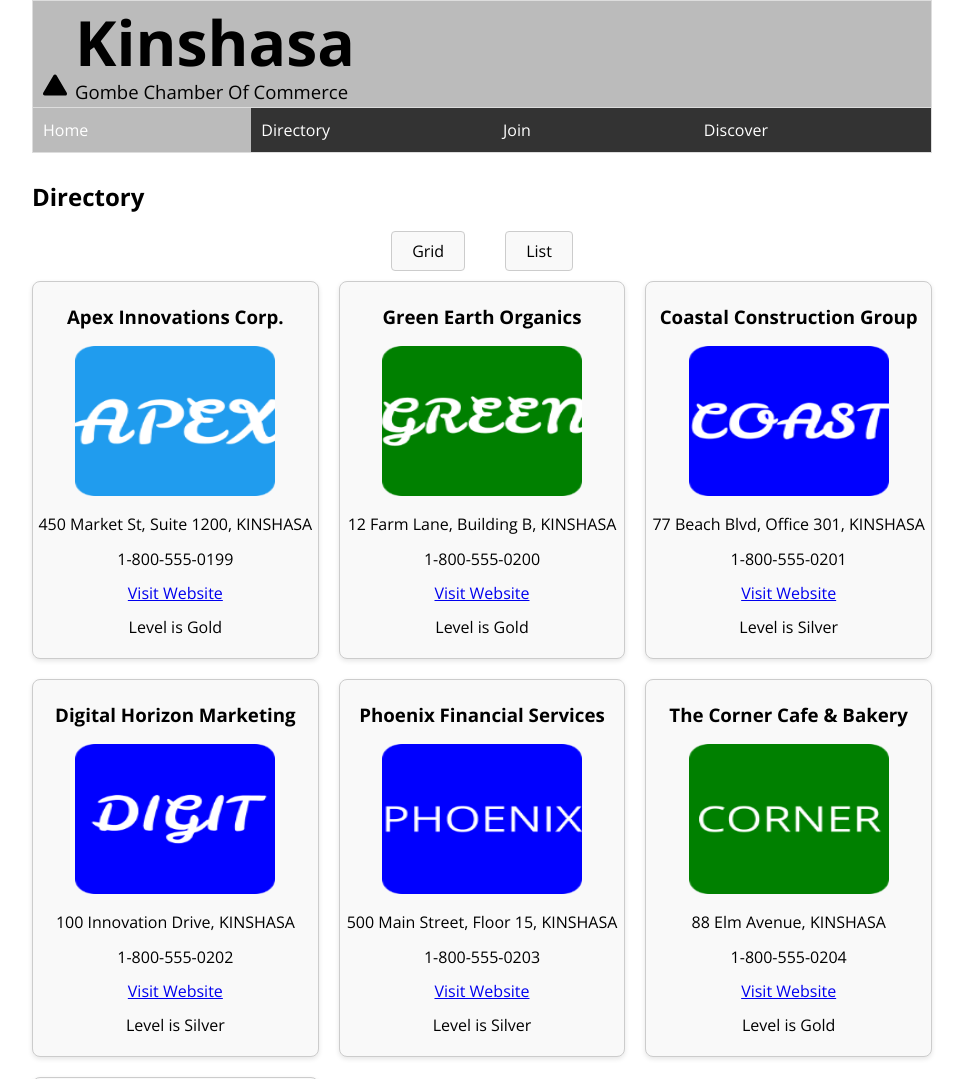
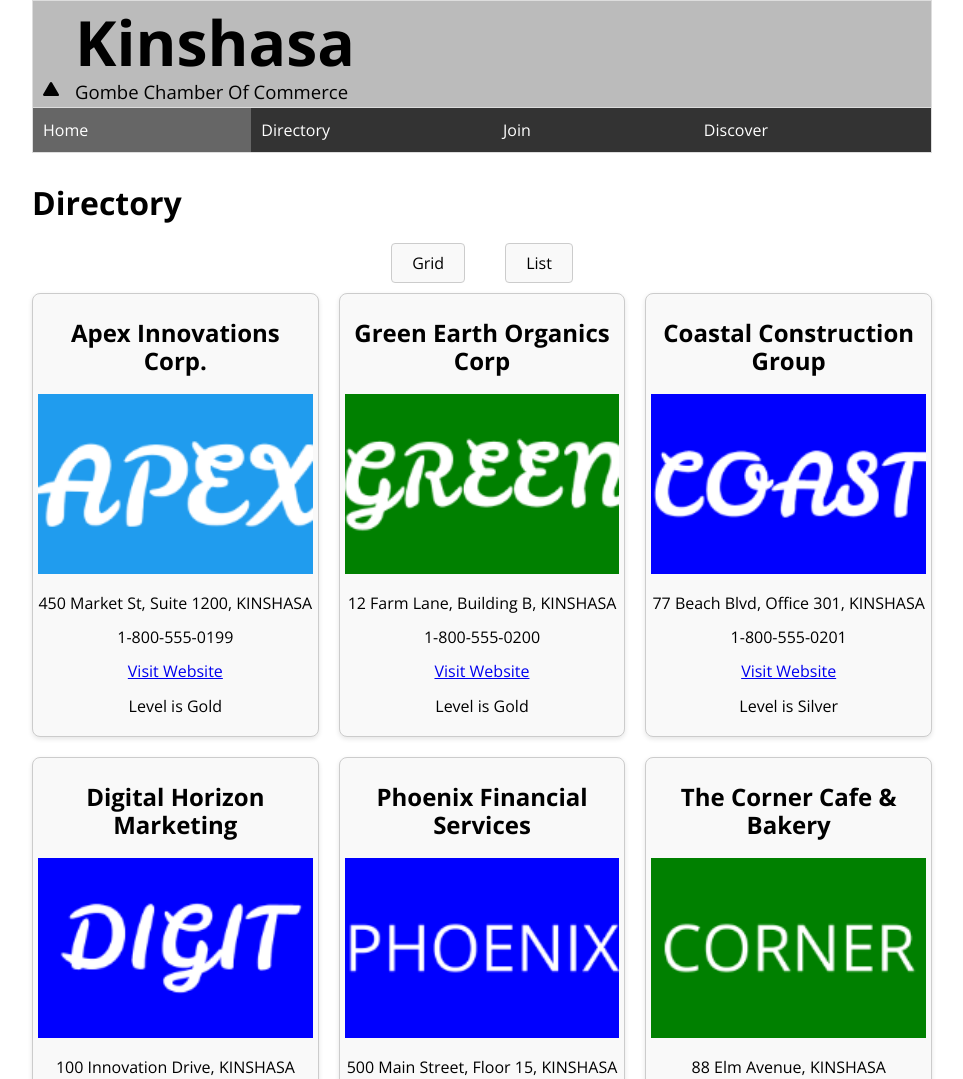
Before and after one commit to Jotrillion/wdd231, a plain HTML site: page chamber/directory.html in a window 1280 px wide. Shown: the top 1079 px of the page, without its empty margins (158-1121 px from the left). Drawn offline with nearby package versions, Linux system fonts and the light colour scheme.

Commit message:
doing week2

```diff
--- a/chamber/data/members.json
+++ b/chamber/data/members.json
@@ -20,7 +20,7 @@
     },
     {
         "id": 102,
-        "name": "Green Earth Organics",
+        "name": "Green Earth Organics Corp",
         "addresses": {
             "street": "12 Farm Lane, Building B",
             "city": "KINSHASA",
--- a/chamber/directory.html
+++ b/chamber/directory.html
@@ -4,7 +4,7 @@
 <head>
     <meta charset="UTF-8">
     <meta name="viewport" content="width=device-width, initial-scale=1.0">
-    <title>Directory Page</title>
+    <title>Directory</title>
     <meta name="description" content="this is the home Page of the final project of the course ">
     <meta name="author" content="JOSAPHAT NGANDU">
     <link rel="apple-touch-icon" sizes="180x180" href="favicon_io/apple-touch-icon.png">
@@ -12,15 +12,12 @@
     <link rel="icon" type="image/png" sizes="16x16" href="favicon_io/favicon-16x16.png">
     <link rel="manifest" href="favicon_io/site.webmanifest">
     <link rel="icon" href="favicon_io/favicon.ico">
-    <meta property="og:title" content="Directory page">
-    <meta property="og:description" content="Discover my business chamber Directory page">
+    <meta property="og:title" content="Directory">
+    <meta property="og:description" content="Discover my business chamber Directory page and chamber website">
     <meta property="og:url" content="http://127.0.0.1:5500/chamber/directory.html">
 
-    <meta property="og:image" content="favicon_io/apple-touch-icon.png" />
-    <link rel="preload" href="styles/small.css" as="style" onload="this.onload=null;this.rel='stylesheet'">
-    <noscript>
-        <link rel="stylesheet" href="styles/small.css">
-    </noscript>
+    <meta property="og:image" content="favicon_io/webpic.png" />
+    <link rel="stylesheet" href="styles/small.css">
     <link rel="stylesheet" href="styles/normalize.css">
     <link rel="stylesheet" href="styles/larger.css" media="screen and (min-width: 38rem)">
     <link rel="preconnect" href="https://fonts.googleapis.com">
@@ -58,7 +55,7 @@
         </ul>
     </nav>
     <main>
-        <h2>Directory</h2>
+        <h1>Directory</h1>
         <div class="menu">
             <button id="grid">Grid</button>
             <button id="list">List</button>
@@ -84,7 +81,7 @@
         </div>
         <div class="project">
             <p>WDD 231 CLASS PROJECT</p>
-            <P>JOSAPHAT NGANDU</P>
+            <p>JOSAPHAT NGANDU</p>
             <p>
                 &copy;
                 <span id="currentyear"></span> <span>&#x1F499;</span>GOMBE CHAMBER OF COMMERCE <span>&#x1F499;</span>
--- a/chamber/scripts/directory.js
+++ b/chamber/scripts/directory.js
@@ -30,9 +30,10 @@ function displayMembers(members) {
         // Create elements for each member
         let memberCard = document.createElement('section');
         memberCard.classList.add("pic");
-        let memberName = document.createElement('h3');
+        let memberName = document.createElement('h2');
         let memberAdress = document.createElement("p");
         let memberImage = document.createElement('img');
+        memberImage.classList.add("photo");
         let memberPhone = document.createElement('p');
         memberPhone.classList.add("phone");
         let memberWebsite = document.createElement('a');
@@ -54,8 +55,8 @@ function displayMembers(members) {
         memberImage.setAttribute('alt', `${member.name} logo`);
         memberImage.setAttribute('loading', 'lazy');
         memberImage.setAttribute('decoding', 'async');
-        memberImage.setAttribute('width', '200');
-        memberImage.setAttribute('height', '150');
+        memberImage.setAttribute('width', '180');
+        memberImage.setAttribute('height', '180');
 
         // Append elements to card
         memberCard.appendChild(memberName);
--- a/chamber/styles/small.css
+++ b/chamber/styles/small.css
@@ -17,7 +17,8 @@ header {
 header img {
     display: block;
     height: auto;
-    width: 100%;
+    width: auto;
+    max-width: 100%;
     padding-bottom: 5px;
 
 }
@@ -97,13 +98,23 @@ header span {
 }
 
 .navigation li.current {
-    background-color: #BBBBBB;
+    background-color: #666666;
+}
+
+.navigation li.current a {
+    color: white;
 }
 
 .navigation li.directory,
 .navigation li.join,
 .navigation li.discover {
     background-color: #333333;
+}
+
+.navigation li.directory a,
+.navigation li.join a,
+.navigation li.discover a {
+    color: white;
 }
 
 .navigation a:hover {
@@ -187,7 +198,7 @@ footer {
 }
 
 main {
-    gap: 10 px;
+    gap: 10px;
     padding: 10px;
     margin: 10px;
 }
@@ -236,3 +247,8 @@ main {
 .list .phone {
     display: none;
 }
+.photo {
+    aspect-ratio: 16 / 9;
+     width: 100%;
+     object-fit: cover;
+}
```
Also changed, not shown: chamber/favicon_io/webpic.png (added).
